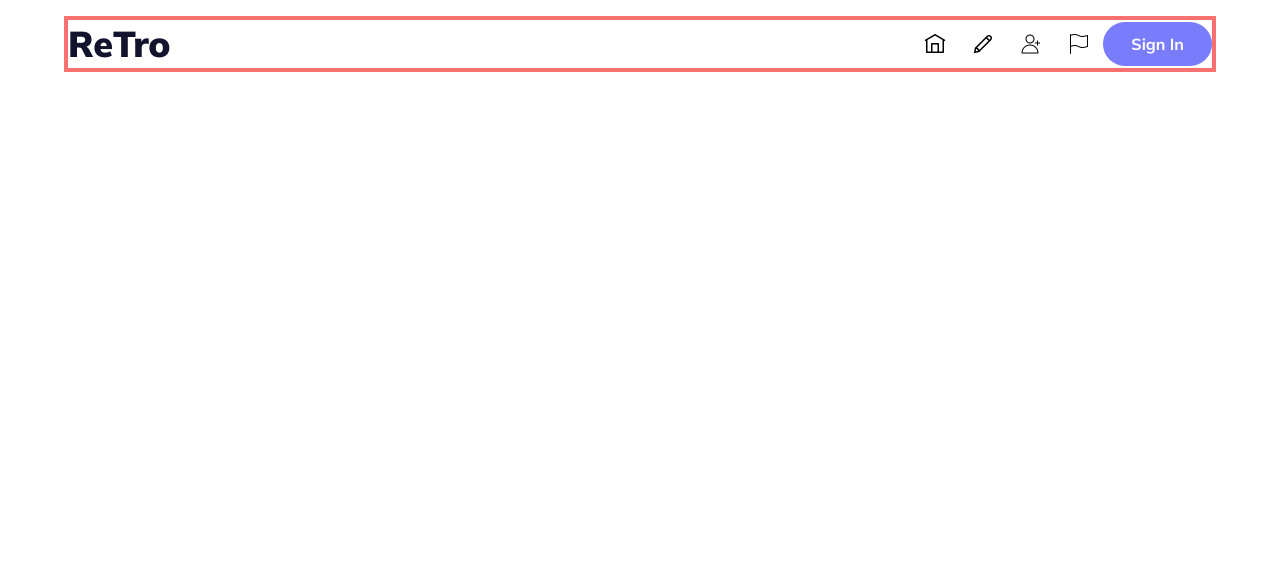
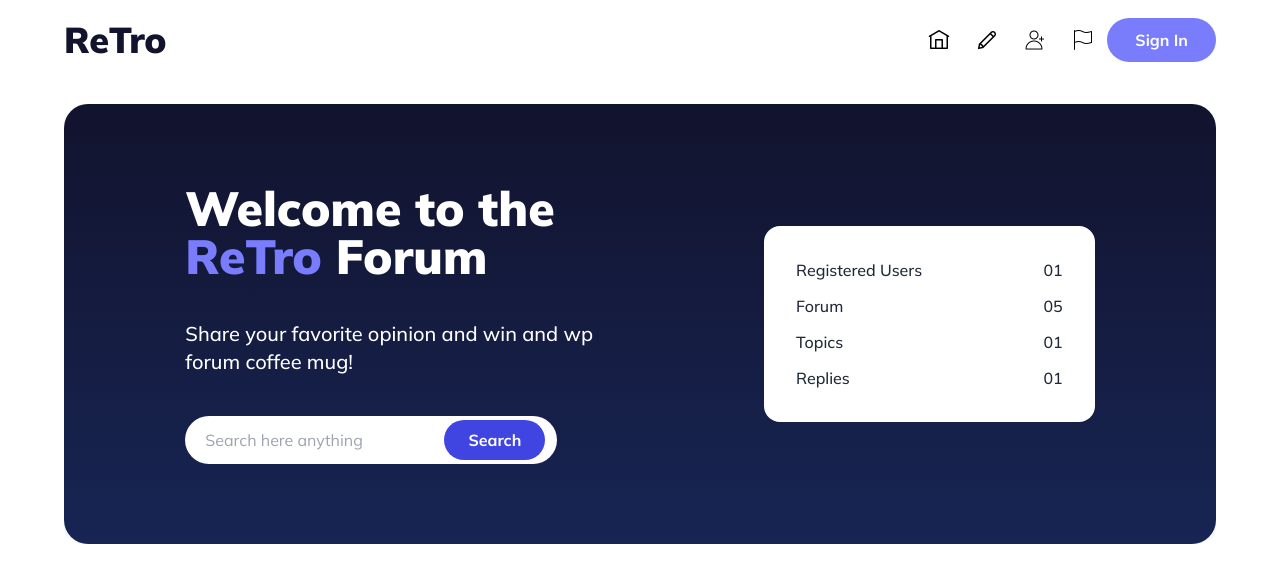
Before and after one commit to shakhawat-ullah/sixth-assignment-retro-forum, a plain HTML site: page index.html in a window 1280 px wide. Drawn offline with nearby package versions, Linux system fonts and the light colour scheme.

Commit message:
welcome section added

```diff
--- a/index.html
+++ b/index.html
@@ -2,23 +2,20 @@
 <html lang="en">
 
 <head>
-    <meta charset="UTF-8">
-    <meta name="viewport" content="width=device-width, initial-scale=1.0">
+    <meta charset="UTF-8" />
+    <meta name="viewport" content="width=device-width, initial-scale=1.0" />
     <title>ReTro Forum</title>
     <!-- Daisy UI and Tailwind Setup -->
     <link href="https://cdn.jsdelivr.net/npm/daisyui@4.12.13/dist/full.min.css" rel="stylesheet" type="text/css" />
     <script src="https://cdn.tailwindcss.com"></script>
-    <link rel="stylesheet" href="./styles/retro.css">
-
+    <link rel="stylesheet" href="./styles/retro.css" />
 </head>
 
 <body class="font-mulish">
     <header class="mx-auto w-11/12 max-w-6xl">
-
         <!-- nav bar -->
-        <nav class="mt-4 border-solid border-red-400 border-4 ">
+        <nav class="mt-4">
             <div class="flex justify-between items-center">
-
                 <div>
                     <h2 class="text-[#12132D] text-lg lg:text-4xl font-black">ReTro</h2>
                 </div>
@@ -26,22 +23,22 @@
                 <div class="flex justify-between items-center">
                     <div class="tooltip" data-tip="Home">
                         <button class="btn btn-ghost btn-circle">
-                            <img src="./images/home.png" alt="">
+                            <img src="./images/home.png" alt="" />
                         </button>
                     </div>
                     <div class="tooltip" data-tip="Edit">
                         <button class="btn btn-ghost btn-circle">
-                            <img src="./images/edit.png" alt="">
+                            <img src="./images/edit.png" alt="" />
                         </button>
                     </div>
                     <div class="tooltip" data-tip="Add">
                         <button class="btn btn-ghost btn-circle">
-                            <img src="./images/add.png" alt="">
+                            <img src="./images/add.png" alt="" />
                         </button>
                     </div>
                     <div class="tooltip" data-tip="Flag">
                         <button class="btn btn-ghost btn-circle">
-                            <img src="./images/flag.png" alt="">
+                            <img src="./images/flag.png" alt="" />
                         </button>
                     </div>
 
@@ -51,25 +48,40 @@
                             Sign In
                         </button>
                     </div>
-
                 </div>
             </div>
         </nav>
+    </header>
 
+    <main class="mx-auto w-11/12 max-w-6xl">
         <!-- Welcome Section -->
+        <section class="bg-[url('./images/bgbanner.png')] bg-no-repeat bg-bottom my-10">
             <div
-            class="bg-[url('images/bgbanner.png') bg-[#12132D] bg-grad p-24 rounded-3xl my-10 flex justify-between hidden">
-            <div class="border-red-300 border-4 mt-5">
-                <h2 class="font-black text-5xl text-[#FFF]">Welcome to the<br><span>ReTro</span> Forum</h2>
-                <p class="font-medium text-xl text-white">Share your favorite opinion and win and wp <br> forum coffee
-                    mug!</p>
-                <div class=" bg-white  rounded-3xl px-3 py-1">
-                    <input class="p-2 border-none outline-none" type="text" placeholder="Search here anything">
-                    <button class="bg-[#797DFC] rounded-3xl py-1 px-2 text-white">Search</button>
+                class="bg-gradient-to-b from-[#12132D] to-blue-950 p-1 lg:p-20 rounded-3xl flex flex-col lg:flex-row justify-around items-center">
+                <div class="space-y-7 lg:space-y-10 w-11/12 lg:w-1/2 flex flex-col items-center lg:items-start">
+
+                    <h2 class="font-semibold lg:font-black text-2xl lg:text-5xl text-[#FFF]">
+                        Welcome to the<br /><span class="text-[#797DFC]">ReTro</span>
+                        Forum
+                    </h2>
+
+                    <p class="font-medium text-xl text-white text-center lg:text-start">
+                        Share your favorite opinion and win and wp <br />
+                        forum coffee mug!
+                    </p>
+
+                    <div
+                        class="flex flex-col lg:flex-row lg:justify-between gap-3 w-3/4 lg:bg-white rounded-3xl px-3 lg:px-3 py-1">
+                        <input class="rounded-xl p-2  outline-none" type="text"
+                            placeholder="Search here anything" />
+                        <button
+                            class="bg-[#4045e2] hover:bg-[#05b8a0] font-bold rounded-xl lg:rounded-3xl py-2 lg:py-1 px-6 text-white">
+                            Search
+                        </button>
                     </div>
                 </div>
 
-            <div class="font-medium  p-10 w-2/4 rounded-2xl mt-5 bg-white">
+                <div class="h-full space-y-3 w-3/4 lg:w-1/3 font-medium p-8 my-4 rounded-2xl bg-white">
                     <div class="flex justify-between">
                         <p>Registered Users</p>
                         <p>01</p>
@@ -88,20 +100,10 @@
                     </div>
                 </div>
             </div>
-
-
-
-    </header>
-
-    <main>
-
-
+        </section>
     </main>
 
-    <footer>
-
-    </footer>
-
+    <footer></footer>
 
     <script src="./js/retro.js"></script>
 </body>
```
Lines whose indentation alone changed are shown as unchanged.
